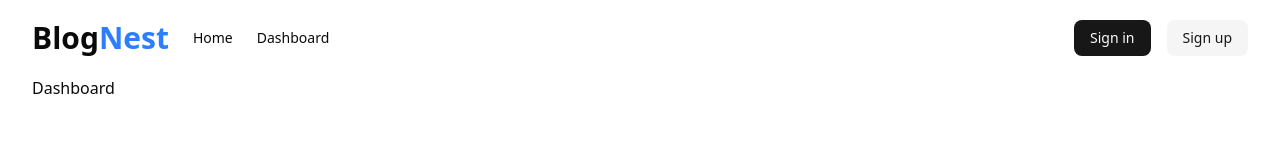
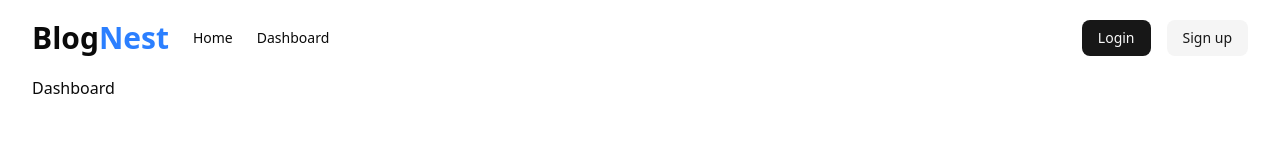
Before and after one commit to Cauebf/blognest, a Next.js app: page /dashboard in a window 1280 px wide. Shown: the top 160 px of the page. Built offline with nearby package versions, Linux system fonts and the light colour scheme; no server answers.

Commit message:
added signin buttons

```diff
--- a/components/Navbar.tsx
+++ b/components/Navbar.tsx
@@ -2,10 +2,15 @@ import Link from "next/link";
 import {
   RegisterLink,
   LoginLink,
+  LogoutLink,
 } from "@kinde-oss/kinde-auth-nextjs/components";
 import { buttonVariants } from "./ui/button";
+import { getKindeServerSession } from "@kinde-oss/kinde-auth-nextjs/server";
 
-export function Navbar() {
+export async function Navbar() {
+  const { getUser } = getKindeServerSession();
+  const user = await getUser();
+
   return (
     <nav className="py-5 flex items-center justify-between">
       <div className="flex item-center gap-6">
@@ -31,10 +36,21 @@ export function Navbar() {
         </div>
       </div>
 
-      <div className="flex items-center gap-4">
-        <LoginLink className={buttonVariants()}>Sign in</LoginLink>
-        <RegisterLink className={buttonVariants({ variant: "secondary" })}>Sign up</RegisterLink>
-      </div>
+      {user ? (
+        <div className="flex items-center gap-4">
+          <p>{user.given_name}</p>
+          <LogoutLink className={buttonVariants({ variant: "secondary" })}>
+            Logout
+          </LogoutLink>
+        </div>
+      ) : (
+        <div className="flex items-center gap-4">
+          <LoginLink className={buttonVariants()}>Login</LoginLink>
+          <RegisterLink className={buttonVariants({ variant: "secondary" })}>
+            Sign up
+          </RegisterLink>
+        </div>
+      )}
     </nav>
   );
 }
```
